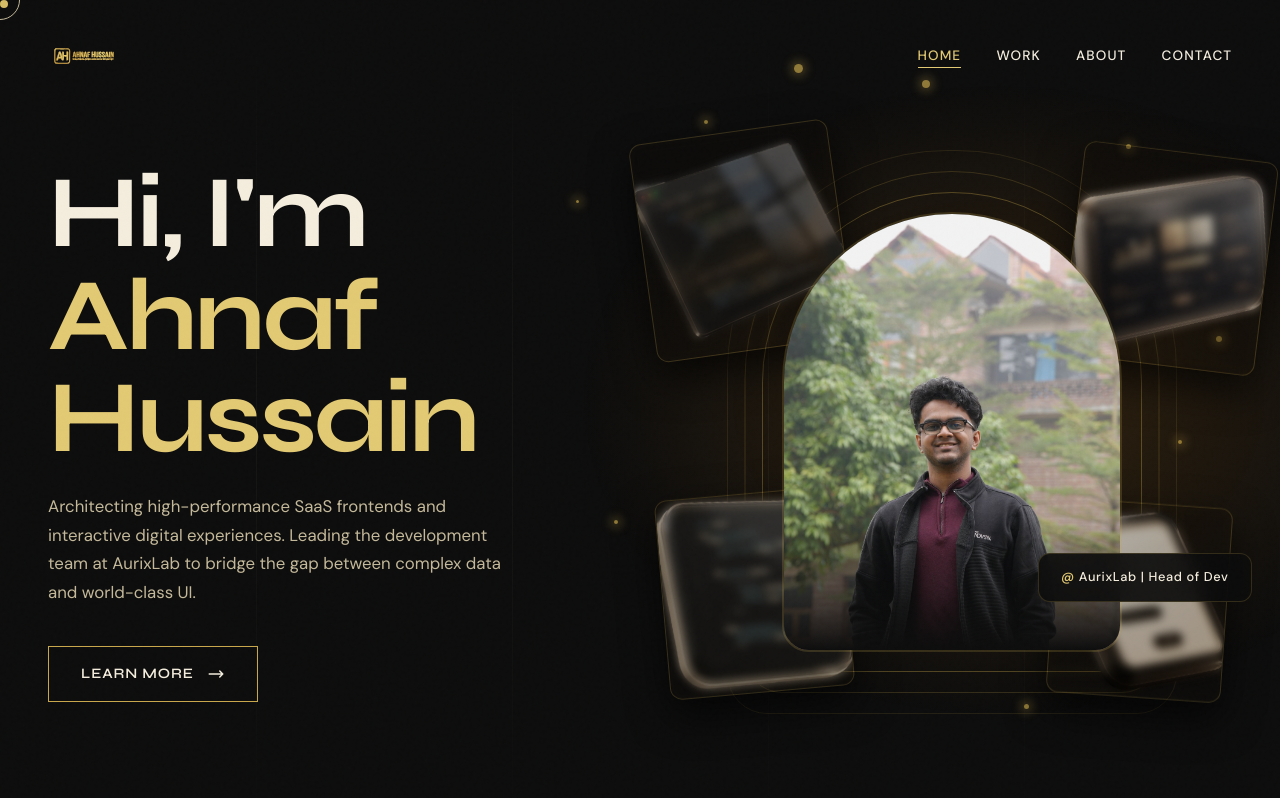
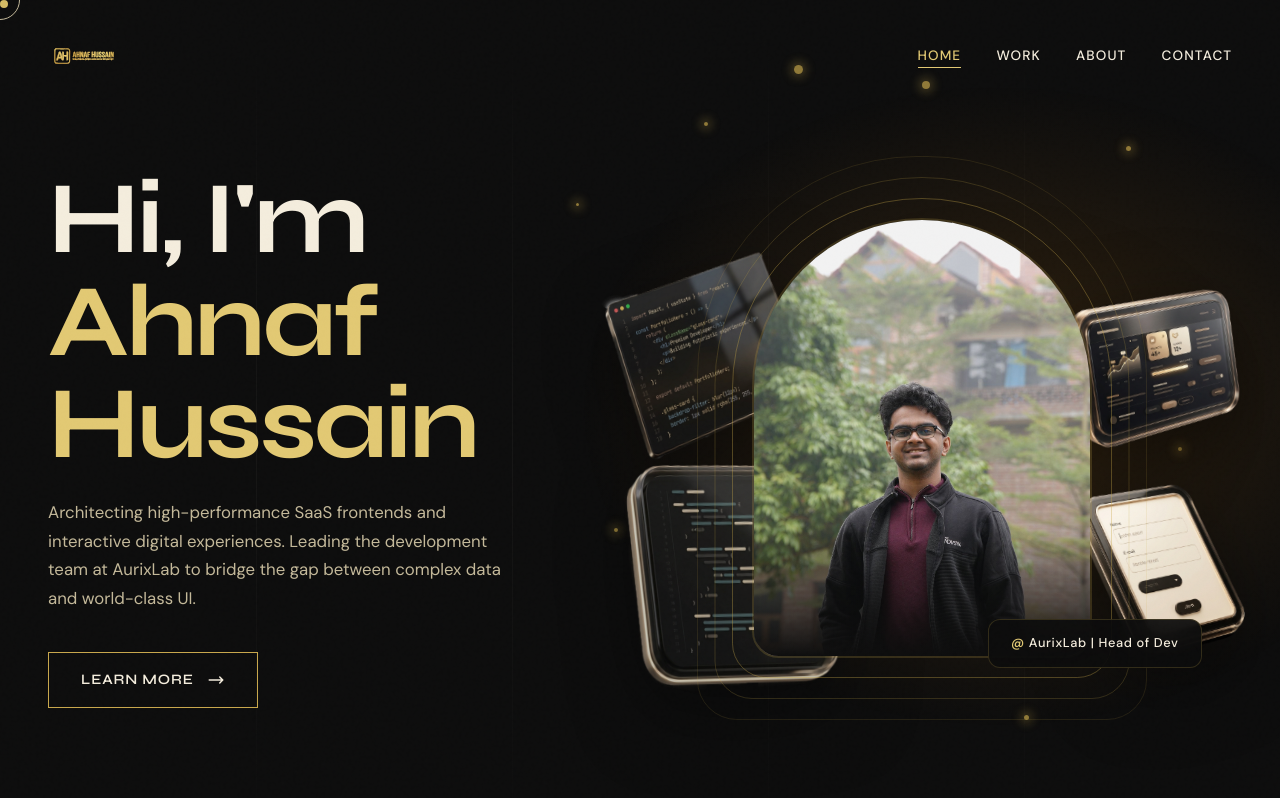
Before and after one commit to AhnafH17/Portfolio-Website, a Next.js app: page / in a window 1280 px wide. Shown: the top 798 px of the page. Built offline with nearby package versions, Linux system fonts and the light colour scheme.

Commit message:
Hero: CSS perspective 3D float cards, no border on PNG images, glass overlay

```diff
--- a/app/globals.css
+++ b/app/globals.css
@@ -314,50 +314,81 @@ nav.scrolled{background:rgba(7,7,7,0.92);backdrop-filter:blur(20px);padding:.8re
 .hero-cta:hover::before{transform:scaleX(1)}
 .hero-cta svg{width:18px;height:18px;transition:transform .3s}
 .hero-cta:hover svg{transform:translateX(4px)}
-/* Image wrapper */
-.hero-image-wrapper{position:relative;display:flex;justify-content:center;align-items:center;opacity:0;transform:translateY(40px);animation:fadeUp 1s ease .6s forwards;overflow:visible}
-/* Arch frame — sits above float cards */
-.hero-image-frame{position:relative;width:340px;height:440px;overflow:hidden;border-radius:180px 180px 28px 28px;border:2px solid var(--gold-border-hover);z-index:3}
+/* Image wrapper — 3D perspective container */
+.hero-image-wrapper{
+  position:relative;display:flex;justify-content:center;align-items:center;
+  width:620px;height:620px;
+  perspective:1200px;transform-style:preserve-3d;
+  opacity:0;transform:translateY(40px);animation:fadeUp 1s ease .6s forwards;
+  flex-shrink:0;
+}
+/* Arch frame — highest z-index */
+.hero-image-frame{position:relative;width:340px;height:440px;overflow:hidden;border-radius:180px 180px 28px 28px;border:2px solid var(--gold-border-hover);z-index:5;flex-shrink:0}
 .hero-image-frame::after{content:'';position:absolute;inset:0;background:linear-gradient(to top,var(--black) 0%,transparent 30%)}
 /* Concentric rings */
-.hero-ring{position:absolute;border-style:solid;border-radius:220px 220px 40px 40px;top:50%;left:50%;transform:translate(-50%,-50%);pointer-events:none}
-.hero-ring-1{width:380px;height:480px;border-width:1.5px;border-color:rgba(201,168,76,0.35);z-index:0}
-.hero-ring-2{width:415px;height:522px;border-width:1px;border-color:rgba(201,168,76,0.2);z-index:0}
-.hero-ring-3{width:450px;height:564px;border-width:1px;border-color:rgba(201,168,76,0.12);z-index:0}
-/* Float card wrappers — absolute positioned, mostly behind the arch */
-.hero-fc-wrap{position:absolute;z-index:1;pointer-events:none}
-/* Left top: upper-left of arch, card mostly behind, only bottom-right corner peeks */
-.hero-fc-left-top  { left: calc(50% - 310px); top: calc(50% - 290px); }
-/* Left bottom: lower-left of arch, only top-right corner peeks */
-.hero-fc-left-bot  { left: calc(50% - 290px); top: calc(50% + 60px);  }
-/* Right top: upper-right of arch, only bottom-left corner peeks */
-.hero-fc-right-top { left: calc(50% + 120px); top: calc(50% - 280px); }
-/* Right bottom: lower-right of arch, only top-left corner peeks */
-.hero-fc-right-bot { left: calc(50% + 100px); top: calc(50% + 70px);  }
-/* The card itself */
-.hero-float-card{position:relative;border-radius:12px;border:1px solid rgba(201,168,76,0.22);overflow:hidden;box-shadow:0 16px 40px rgba(0,0,0,0.7)}
-.hero-float-card img{width:100%;height:100%;object-fit:cover;display:block}
-.hero-fc-left-top  .hero-float-card { width:200px; height:220px; transform:rotate(-8deg); }
-.hero-fc-left-bot  .hero-float-card { width:185px; height:200px; transform:rotate(-5deg); }
-.hero-fc-right-top .hero-float-card { width:195px; height:215px; transform:rotate(7deg);  }
-.hero-fc-right-bot .hero-float-card { width:175px; height:195px; transform:rotate(4deg);  }
-/* Glass overlay on each card */
-.hero-float-glass{position:absolute;inset:0;background:rgba(10,8,4,0.3);backdrop-filter:blur(4px);-webkit-backdrop-filter:blur(4px);border-radius:12px}
+.hero-ring{position:absolute;border-style:solid;border-radius:220px 220px 40px 40px;top:50%;left:50%;transform:translate(-50%,-50%);pointer-events:none;z-index:4}
+.hero-ring-1{width:380px;height:480px;border-width:1.5px;border-color:rgba(201,168,76,0.35)}
+.hero-ring-2{width:415px;height:522px;border-width:1px;border-color:rgba(201,168,76,0.2)}
+.hero-ring-3{width:450px;height:564px;border-width:1px;border-color:rgba(201,168,76,0.12)}
+/* Float card wrappers — 3D positioned, transform-style preserved */
+.hero-fc-wrap{position:absolute;pointer-events:none;transform-style:preserve-3d}
+.hero-fc-wrap img{display:block;filter:drop-shadow(0 24px 40px rgba(0,0,0,0.5))}
+/* No border/bg — PNG images have transparent backgrounds */
+.hero-float-card{border-radius:12px;overflow:hidden}
+.hero-float-card img{width:100%;height:auto;display:block}
+/* Glass overlay */
+.hero-float-glass{position:absolute;inset:0;background:rgba(10,8,4,0.18);backdrop-filter:blur(2px);-webkit-backdrop-filter:blur(2px);border-radius:12px}
+/* LEFT top — 3.png */
+.hero-fc-left-top{width:260px;top:90px;left:-60px;z-index:1;
+  transform:translateZ(-120px) rotateY(-18deg) rotateX(8deg) rotateZ(-6deg);
+  opacity:0.82;animation:heroFloatOne 6s ease-in-out infinite}
+/* LEFT bottom — 4.png */
+.hero-fc-left-bot{width:250px;top:330px;left:-20px;z-index:2;
+  transform:translateZ(-80px) rotateY(-14deg) rotateX(6deg) rotateZ(-4deg);
+  opacity:0.78;animation:heroFloatTwo 7s ease-in-out infinite}
+/* RIGHT top — 1.png */
+.hero-fc-right-top{width:210px;top:130px;right:-40px;z-index:2;
+  transform:translateZ(-60px) rotateY(16deg) rotateX(5deg) rotateZ(5deg);
+  animation:heroFloatThree 5.5s ease-in-out infinite}
+/* RIGHT bottom — 2.png */
+.hero-fc-right-bot{width:190px;top:350px;right:-30px;z-index:3;
+  transform:translateZ(-30px) rotateY(12deg) rotateX(4deg) rotateZ(3deg);
+  animation:heroFloatFour 6.5s ease-in-out infinite}
+/* Float keyframes — translateY appended to base 3D transform */
+@keyframes heroFloatOne{
+  0%,100%{transform:translateZ(-120px) rotateY(-18deg) rotateX(8deg) rotateZ(-6deg) translateY(0)}
+  50%{transform:translateZ(-120px) rotateY(-18deg) rotateX(8deg) rotateZ(-6deg) translateY(-14px)}
+}
+@keyframes heroFloatTwo{
+  0%,100%{transform:translateZ(-80px) rotateY(-14deg) rotateX(6deg) rotateZ(-4deg) translateY(0)}
+  50%{transform:translateZ(-80px) rotateY(-14deg) rotateX(6deg) rotateZ(-4deg) translateY(10px)}
+}
+@keyframes heroFloatThree{
+  0%,100%{transform:translateZ(-60px) rotateY(16deg) rotateX(5deg) rotateZ(5deg) translateY(0)}
+  50%{transform:translateZ(-60px) rotateY(16deg) rotateX(5deg) rotateZ(5deg) translateY(-10px)}
+}
+@keyframes heroFloatFour{
+  0%,100%{transform:translateZ(-30px) rotateY(12deg) rotateX(4deg) rotateZ(3deg) translateY(0)}
+  50%{transform:translateZ(-30px) rotateY(12deg) rotateX(4deg) rotateZ(3deg) translateY(12px)}
+}
 /* Bokeh particles */
 .hero-particle{position:absolute;border-radius:50%;background:rgba(201,168,76,0.7);box-shadow:0 0 10px 4px rgba(201,168,76,0.25);pointer-events:none;z-index:0}
 /* Floating tag */
-.hero-floating-tag{position:absolute;bottom:50px;right:-20px;background:rgba(13,13,13,0.92);backdrop-filter:blur(12px);border:1px solid rgba(201,168,76,0.2);padding:.8rem 1.4rem;border-radius:12px;font-size:.8rem;font-weight:500;letter-spacing:.05em;z-index:4;white-space:nowrap}
+.hero-floating-tag{position:absolute;bottom:80px;right:30px;background:rgba(13,13,13,0.92);backdrop-filter:blur(12px);border:1px solid rgba(201,168,76,0.2);padding:.8rem 1.4rem;border-radius:12px;font-size:.8rem;font-weight:500;letter-spacing:.05em;z-index:6;white-space:nowrap}
 .hero-floating-tag span{color:var(--accent-glow);font-weight:700}
 .scroll-indicator{position:absolute;bottom:2rem;left:50%;transform:translateX(-50%);display:flex;flex-direction:column;align-items:center;gap:.5rem;font-size:.7rem;letter-spacing:.15em;text-transform:uppercase;color:var(--gold-dim);opacity:0;animation:fadeUp .8s ease 1.2s forwards}
 .scroll-line{width:1px;height:40px;background:linear-gradient(to bottom,var(--gold-dim),transparent);animation:scrollPulse 2s ease infinite}
+@media(max-width:1024px){
+  .hero-image-wrapper{width:480px;height:520px}
+}
 @media(max-width:768px){
   .hero-fc-wrap{display:none}
   .hero-ring-2,.hero-ring-3{display:none}
-  .hero-particle:nth-child(n+8){display:none}
   .hero-particle--minor{display:none}
+  .hero-image-wrapper{width:300px;height:400px;perspective:800px}
   .hero-image-frame{width:260px;height:340px}
   .hero-ring-1{width:290px;height:370px}
-  .hero-floating-tag{right:-10px;bottom:30px;font-size:.72rem;padding:.6rem 1rem}
+  .hero-floating-tag{right:0;bottom:20px;font-size:.72rem;padding:.6rem 1rem}
 }
 
 /* ===== SHARED ===== */
--- a/components/HeroSection.tsx
+++ b/components/HeroSection.tsx
@@ -1,32 +1,6 @@
 'use client';
 
 import Image from 'next/image';
-import { motion } from 'framer-motion';
-
-const floatA = {
-  animate: {
-    y: [0, -12, 0],
-    transition: { duration: 4.5, ease: 'easeInOut' as const, repeat: Infinity },
-  },
-};
-const floatB = {
-  animate: {
-    y: [0, 10, 0],
-    transition: { duration: 5.2, ease: 'easeInOut' as const, repeat: Infinity, delay: 0.6 },
-  },
-};
-const floatC = {
-  animate: {
-    y: [0, -10, 0],
-    transition: { duration: 5.8, ease: 'easeInOut' as const, repeat: Infinity, delay: 1.2 },
-  },
-};
-const floatD = {
-  animate: {
-    y: [0, 14, 0],
-    transition: { duration: 4.2, ease: 'easeInOut' as const, repeat: Infinity, delay: 1.8 },
-  },
-};
 
 const PARTICLES = [
   { top: '10%', left: '72%', size: 8 },
@@ -82,41 +56,27 @@ export default function HeroSection() {
           <div className="hero-ring hero-ring-2" />
           <div className="hero-ring hero-ring-3" />
 
-          {/* LEFT cards: 3 (top) + 4 (bottom) */}
-          <motion.div className="hero-fc-wrap hero-fc-left-top" variants={floatA} animate="animate">
-            <div className="hero-float-card">
+          {/* LEFT — 3.png top, 4.png bottom */}
+          <div className="hero-fc-wrap hero-fc-left-top">
             {/* eslint-disable-next-line @next/next/no-img-element */}
             <img src="/3.png" alt="" aria-hidden="true" />
-              <div className="hero-float-glass" />
           </div>
-          </motion.div>
-
-          <motion.div className="hero-fc-wrap hero-fc-left-bot" variants={floatB} animate="animate">
-            <div className="hero-float-card">
+          <div className="hero-fc-wrap hero-fc-left-bot">
             {/* eslint-disable-next-line @next/next/no-img-element */}
             <img src="/4.png" alt="" aria-hidden="true" />
-              <div className="hero-float-glass" />
           </div>
-          </motion.div>
 
-          {/* RIGHT cards: 1 (top) + 2 (bottom) */}
-          <motion.div className="hero-fc-wrap hero-fc-right-top" variants={floatC} animate="animate">
-            <div className="hero-float-card">
+          {/* RIGHT — 1.png top, 2.png bottom */}
+          <div className="hero-fc-wrap hero-fc-right-top">
             {/* eslint-disable-next-line @next/next/no-img-element */}
             <img src="/1.png" alt="" aria-hidden="true" />
-              <div className="hero-float-glass" />
           </div>
-          </motion.div>
-
-          <motion.div className="hero-fc-wrap hero-fc-right-bot" variants={floatD} animate="animate">
-            <div className="hero-float-card">
+          <div className="hero-fc-wrap hero-fc-right-bot">
             {/* eslint-disable-next-line @next/next/no-img-element */}
             <img src="/2.png" alt="" aria-hidden="true" />
-              <div className="hero-float-glass" />
           </div>
-          </motion.div>
 
-          {/* Arch photo frame — highest z-index so cards hide behind it */}
+          {/* Arch photo frame — z-index 5, above all cards */}
           <div className="hero-image-frame">
             <Image
               src="/ahnaf-photo.jpg"
```
Lines whose indentation alone changed are shown as unchanged.
